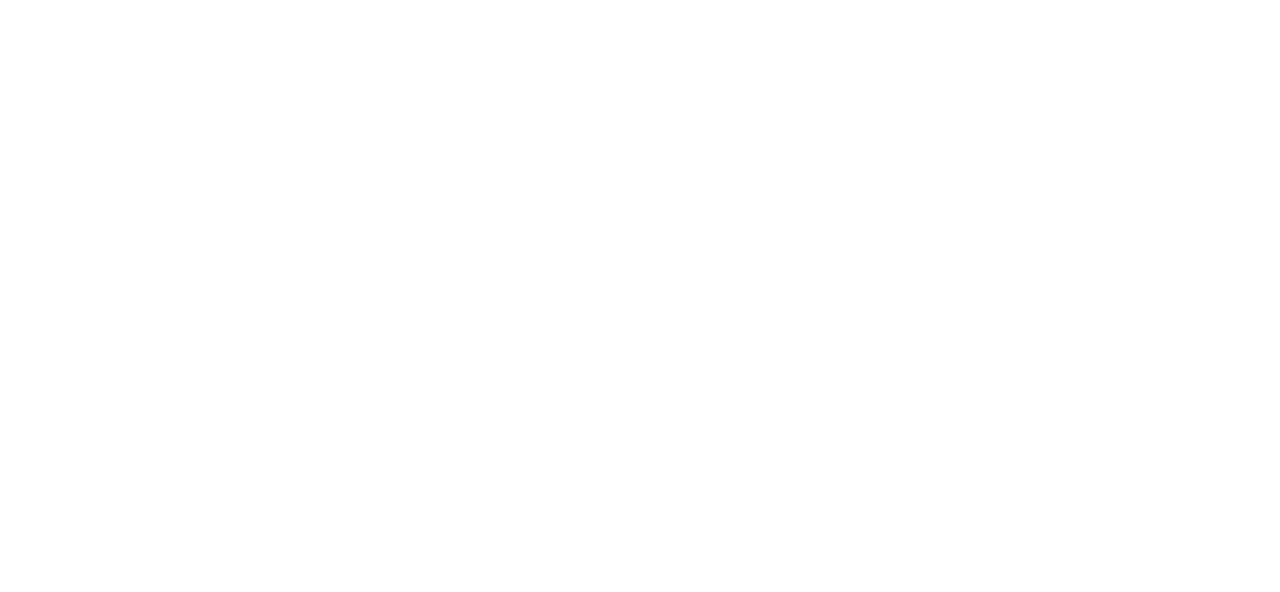
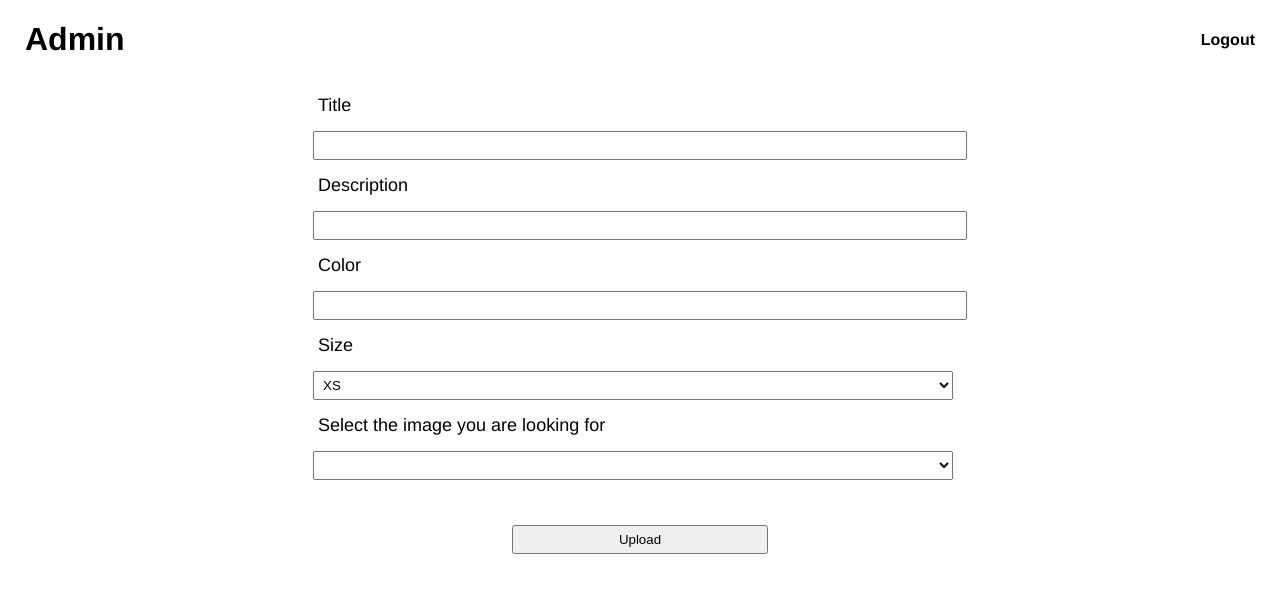
Before and after one commit to cjhartman/ragsofstyle, a Vue app in the folder frontend/: page /admin in a window 1280 px wide. Shown: the top 592 px of the page. Built offline with nearby package versions, Linux system fonts and the light colour scheme.

Commit message:
ui updates and reworked login

```diff
--- a/frontend/src/components/Admin.vue
+++ b/frontend/src/components/Admin.vue
@@ -1,7 +1,35 @@
 <template>
-    <div>
+    <div class="admin-container">
+      <header>
         <h1>Admin</h1>
         <h4><a to="/logout">Logout</a></h4>
+      </header>
+      <div class="upload-container">
+        <form class="upload-form-group">
+          <label for="title">Title</label>
+          <input name="title" id="title" type="text" maxlength="30"/>
+          <label for="description">Description</label>
+          <input name="description" id="description" type="text" maxlength="75"/>
+          <label for="color">Color</label>
+          <input name="color" id="color" type="text" maxlength="75"/>
+          <label for="size">Size</label>
+          <select name="size" id="size" type="select">
+            <option>XS</option>
+            <option>S</option>
+            <option>M</option>
+            <option>L</option>
+            <option>XL</option>
+            <option>XXL</option>
+          </select>
+          <label for="image">Select the image you are looking for</label>
+          <select name="image" id="image" type="select">
+            <option v-for="image in images" :key="image.id"></option>
+          </select>
+          <div class="upload-button">
+           <button type="submit">Upload</button>
+          </div>
+        </form>
+      </div>
     </div>
 </template>
 
@@ -14,6 +42,46 @@ export default {
 }
 </script>
 
-<style scoped>
+<style lang="scss" scoped>
+.admin-container {
+  height: 100vh;
+  padding: 0 25px;
 
+  header {
+    display: flex;
+    justify-content: space-between;
+    align-items: center;
+    width: 100%;
+  }
+
+  .upload-container {
+    height: 500px;
+    justify-content: center;
+    display: flex;
+
+    label {
+      font-size: 18px;
+    }
+
+    label,
+    input,
+    select {
+      width: 50vw;
+      margin: 10px;
+      padding: 5px;
+      display: block;
+    }
+
+    button {
+      width: 20vw;
+      padding: 5px;
+      margin: 35px 10px 10px 10px;
+    }
+
+    .upload-button {
+      display: flex;
+      justify-content: center;
+    }
+  }
+}
 </style>
--- a/frontend/src/components/Login.vue
+++ b/frontend/src/components/Login.vue
@@ -26,10 +26,10 @@
                                 class="form"
                             >
                         </div>
-                    </div>
-                    <div class="button-group">
-                        <a href="#" class="reset-link">Reset Password</a>
-                        <button type="submit" class="login-button">Login</button>
+                        <div class="button-group">
+                            <a href="#" class="reset-link">Reset Password</a>
+                            <button type="submit" class="login-button">Login</button>
+                        </div>
                     </div>
                 </form>
             </div>
@@ -94,7 +94,7 @@ export default {
                 border: 1px solid gray;
                 padding: 10px;
                 outline: none;
-                font-size: 1em;
+                font-size: 1rem;
                 background-color: transparent;
                 color: #f26f63;
 
--- a/frontend/src/main.js
+++ b/frontend/src/main.js
@@ -14,14 +14,12 @@ const token = localStorage.getItem('token')
 
 // if there is a token then append defaul axios auth headers
 if (token) {
-  Vue.protoype.$http.defaults.headers.common['Authorization'] = token
+  Vue.prototype.$http.defaults.headers.common['Authorization'] = token
 }
 
 /* eslint-disable no-new */
 new Vue({
-  el: '#app',
   router,
   store,
-  components: { App },
-  template: '<App/>'
-})
+  render: h => h(App)
+}).$mount('#app')
--- a/frontend/src/router/index.js
+++ b/frontend/src/router/index.js
@@ -4,6 +4,7 @@ import Router from 'vue-router'
 Vue.use(Router)
 
 export default new Router({
+  mode: 'history',
   routes: [
     {
       path: '/register',
--- a/frontend/static/styles/overrides.css
+++ b/frontend/static/styles/overrides.css
@@ -1,6 +1,5 @@
 html {
     height: 100%;
-    font-size: 2vw;
 }
 
 body {
```
Also changed, not shown: 1 other file (tests, documents, lock files or other folders).
